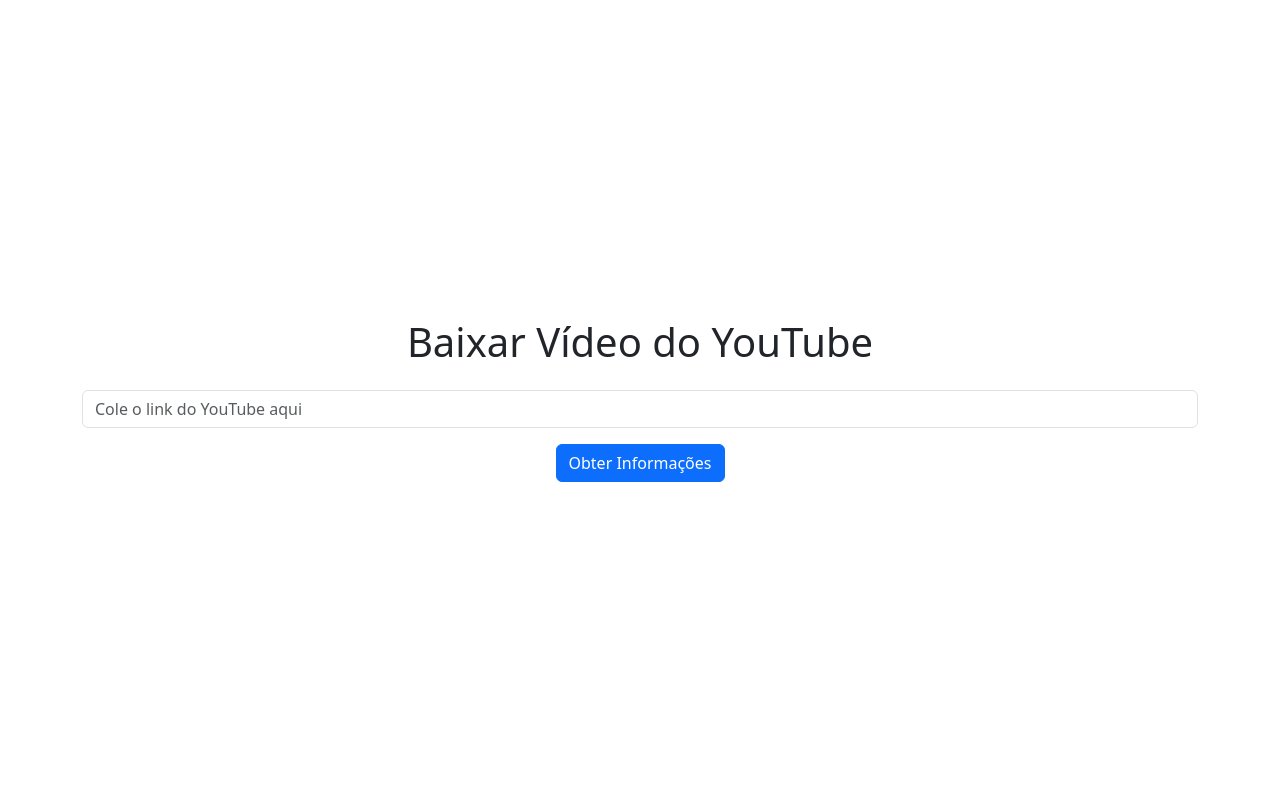
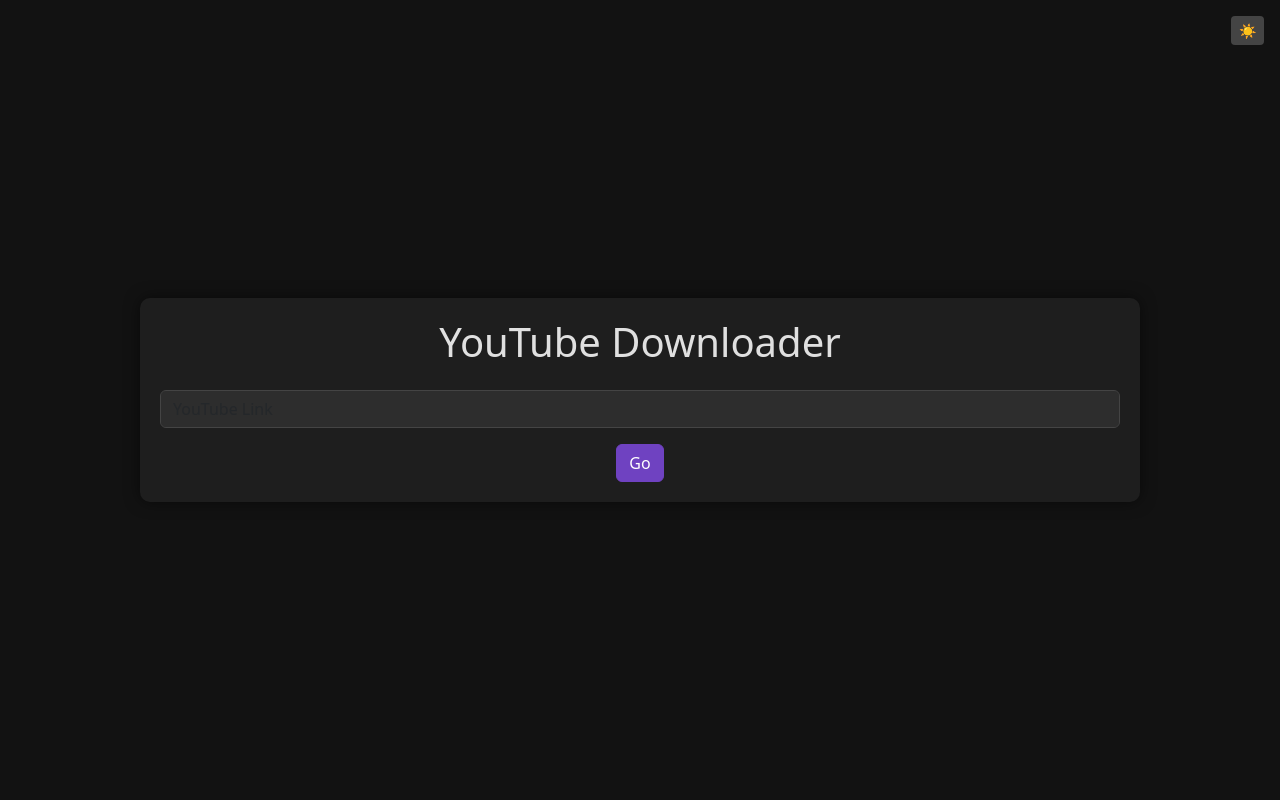
Before and after one commit to lunarafael/pyoutube-downloader, a Flask app: page / in a window 1280 px wide. Run offline with Flask 3, Linux system fonts and the light colour scheme; some libraries are stand-ins or nearby versions.

Commit message:
Enhanced index.html with dark mode toggle, improved styling, and updated text for better user experience

```diff
--- a/src/templates/index.html
+++ b/src/templates/index.html
@@ -3,37 +3,173 @@
 <head>
     <meta charset="UTF-8">
     <meta name="viewport" content="width=device-width, initial-scale=1">
-    <title>Download de Vídeo do YouTube</title>
+    <title>YouTube Downloader</title>
     <link href="https://cdn.jsdelivr.net/npm/bootstrap@5.3.0/dist/css/bootstrap.min.css" rel="stylesheet">
     <script src="https://code.jquery.com/jquery-3.6.0.min.js"></script>
+    <style>
+        body {
+            background-color: #121212;
+            color: #e0e0e0;
+            transition: all 0.3s ease;
+            padding: 15px;
+        }
+        .container {
+            background-color: #1e1e1e;
+            padding: 20px;
+            border-radius: 10px;
+            box-shadow: 0 0 15px rgba(0, 0, 0, 0.5);
+            width: 100%;
+            max-width: 80%;
+            margin: 0 auto;
+        }
+        .form-control {
+            background-color: #2d2d2d;
+            color: #ffffff;
+            border-color: #444;
+        }
+        .list-group-item {
+            background-color: #2d2d2d;
+            color: #ffffff;
+            border-color: #444;
+        }
+        .alert {
+            background-color: #333;
+            color: #fff;
+            border-color: #444;
+        }
+        #toggleDarkMode {
+            background-color: #444;
+            color: #fff;
+            border: none;
+        }
+        .btn-roxo {
+            background-color: #6f42c1;
+            border-color: #6f42c1;
+            color: white;
+        }
+        .btn-roxo:hover {
+            background-color: #5a32a3;
+            border-color: #5a32a3;
+        }
+        body.light-mode {
+            background-color: #f8f9fa;
+            color: #212529;
+        }
+        .light-mode .container {
+            background-color: #ffffff;
+            box-shadow: 0 0 15px rgba(0, 0, 0, 0.1);
+        }
+        .light-mode .form-control {
+            background-color: #fff;
+            color: #212529;
+            border-color: #ced4da;
+        }
+        .light-mode .list-group-item {
+            background-color: #fff;
+            color: #212529;
+            border-color: #ced4da;
+        }
+        .light-mode .alert {
+            background-color: #f8f9fa;
+            color: #212529;
+            border-color: #ced4da;
+        }
+        .light-mode #toggleDarkMode {
+            background-color: #e9ecef;
+            color: #212529;
+        }
+        #videoInfo {
+            max-height: 60vh;
+            overflow-y: auto;
+            padding-right: 10px;
+        }
+
+        #videoInfo::-webkit-scrollbar,
+        #downloadOptions::-webkit-scrollbar {
+            width: 6px;
+        }
+        #videoInfo::-webkit-scrollbar-thumb,
+        #downloadOptions::-webkit-scrollbar-thumb {
+            background-color: #6f42c1;
+            border-radius: 4px;
+        }
+        #videoInfo::-webkit-scrollbar-track,
+        #downloadOptions::-webkit-scrollbar-track {
+            background-color: #2d2d2d;
+        }
+        .light-mode #videoInfo::-webkit-scrollbar-thumb,
+        .light-mode #downloadOptions::-webkit-scrollbar-thumb {
+            background-color: #5a32a3;
+        }
+        .light-mode #videoInfo::-webkit-scrollbar-track,
+        .light-mode #downloadOptions::-webkit-scrollbar-track {
+            background-color: #f1f1f1;
+        }
+        @media (max-width: 576px) {
+            body {
+                padding: 10px;
+                display: block !important;
+                height: auto !important;
+            }
+            .container {
+                padding: 15px;
+            }
+            #videoInfo {
+                max-height: 65vh;
+            }
+            #downloadOptions {
+                max-height: 50vh;
+            }
+        }
+    </style>
 </head>
 <body class="d-flex justify-content-center align-items-center vh-100">
     <div class="container text-center">
-        <h1 class="mb-4">Baixar Vídeo do YouTube</h1>
+        <button id="toggleDarkMode" class="btn btn-sm position-absolute top-0 end-0 m-3">☀️</button>
 
-        <!-- Formulário para inserir a URL -->
+        <h1 class="mb-4">YouTube Downloader</h1>
+
         <form id="videoForm">
             <div class="mb-3">
-                <input type="text" class="form-control" id="url" name="url" placeholder="Cole o link do YouTube aqui" required>
+                <input type="text" class="form-control" id="url" name="url" placeholder="YouTube Link" required>
             </div>
-            <button type="submit" class="btn btn-primary">Obter Informações</button>
+            <button type="submit" class="btn btn-roxo">Go</button>
         </form>
 
-        <!-- Mensagem de erro -->
         <div id="errorMessage" class="alert alert-danger mt-3 d-none"></div>
 
-        <!-- Informações do vídeo -->
         <div id="videoInfo" class="mt-4 d-none">
-            <h3 id="videoTitle"></h3>
-            <img id="thumbnail" src="" alt="Thumbnail" class="img-fluid rounded shadow mt-2" style="max-width: 300px;">
+            <h3 id="videoTitle" class="text-truncate"></h3>
+            <img id="thumbnail" src="" alt="Thumbnail" class="img-fluid rounded shadow mt-2 mb-3" style="max-width: 40%;">
 
-            <h4 class="mt-3">Escolha uma opção de download:</h4>
-            <ul id="downloadOptions" class="list-group mt-2"></ul>
+            <h4 class="mt-3">Download options:</h4>
+            <div class="download-options-container">
+                <ul id="downloadOptions" class="list-group mt-2"></ul>
+            </div>
         </div>
     </div>
 
     <script>
         $(document).ready(function () {
+            if (localStorage.getItem('darkMode') === 'false') {
+                $('body').addClass('light-mode');
+                $('#toggleDarkMode').html('🌙');
+            } else {
+                $('body').removeClass('light-mode');
+                $('#toggleDarkMode').html('☀️');
+            }
+
+            $('#toggleDarkMode').click(function() {
+                $('body').toggleClass('light-mode');
+                if ($('body').hasClass('light-mode')) {
+                    $(this).html('🌙');
+                    localStorage.setItem('darkMode', 'false');
+                } else {
+                    $(this).html('☀️');
+                    localStorage.setItem('darkMode', 'true');
+                }
+            });
+
             $("#videoForm").submit(function (event) {
                 event.preventDefault();
                 var url = $("#url").val().trim();
@@ -69,7 +205,7 @@
                                 `<li class="list-group-item d-flex justify-content-between align-items-center">
                                     <span>${details}</span>
                                     <a class="btn btn-success btn-sm" href="/download/${option.itag}?url=${encodeURIComponent(url)}">
-                                        Baixar
+                                        Download
                                     </a>
                                 </li>`
                             );
```
